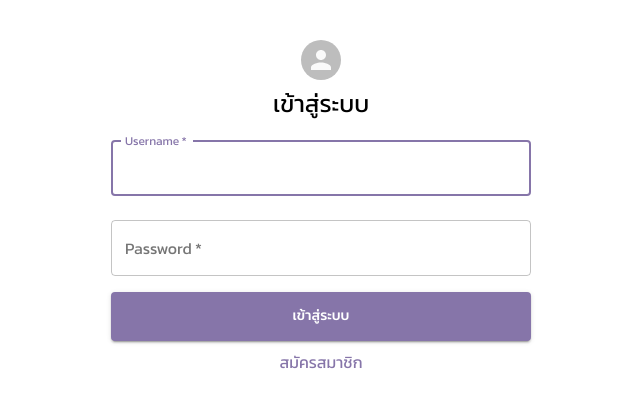
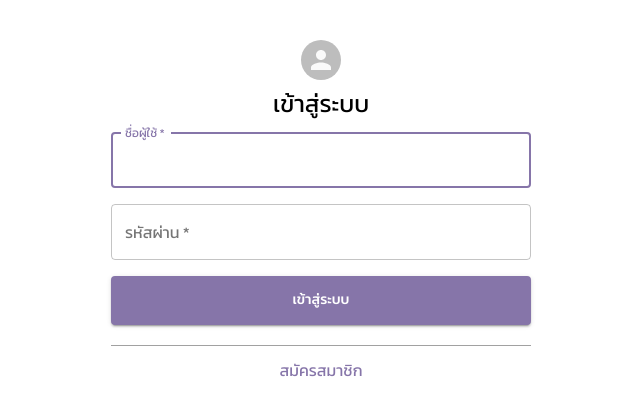
Before and after one commit to firstneverrest/React-todolist, a React (Create React App) app in the folder react-todolist/: page / in a window 1280 px wide. Shown: the top 416 px of the page, without its empty margins (319-959 px from the left). Built offline with nearby package versions, Linux system fonts and the light colour scheme.

Commit message:
create login page

```diff
--- a/react-todolist/src/components/LoginForm.tsx
+++ /dev/null
@@ -1,87 +0,0 @@
-import Container from '@material-ui/core/Container';
-import Typography from '@material-ui/core/Typography';
-import TextField from '@material-ui/core/TextField';
-import Box from '@material-ui/core/Box';
-import Button from '@material-ui/core/Button';
-import Avatar from '@material-ui/core/Avatar';
-import Link from '@material-ui/core/Link';
-import Divider from '@material-ui/core/Divider';
-import { makeStyles } from '@material-ui/core/styles';
-
-const useStyles = makeStyles((theme) => ({
-  container: {
-    marginTop: theme.spacing(10),
-  },
-  padding: {
-    padding: theme.spacing(3, 0),
-  },
-  margin: {
-    margin: theme.spacing(2, 0),
-  },
-  paper: {
-    marginTop: theme.spacing(5, 0),
-    display: 'flex',
-    flexDirection: 'column',
-    alignItems: 'center',
-  },
-  line: {
-    width: '100%',
-    borderTop: '1px solid #ddd',
-  },
-}));
-
-const LoginForm = () => {
-  const classes = useStyles();
-
-  return (
-    <Container component="main" maxWidth="xs" className={classes.container}>
-      <div className={classes.paper}>
-        <Avatar></Avatar>
-        <Typography component="h1" variant="h5" align="center">
-          <Box mt={2} mb={1}>
-            เข้าสู่ระบบ
-          </Box>
-        </Typography>
-        <form>
-          <TextField
-            variant="outlined"
-            margin="normal"
-            required
-            fullWidth
-            id="username"
-            label="Username"
-            name="username"
-            autoComplete="username"
-            autoFocus
-          />
-          <TextField
-            variant="outlined"
-            margin="normal"
-            required
-            fullWidth
-            type="password"
-            id="password"
-            label="Password"
-            name="password"
-            autoComplete="password"
-          />
-          <Button
-            variant="contained"
-            color="primary"
-            className={`${classes.padding} ${classes.margin}`}
-            fullWidth
-          >
-            เข้าสู่ระบบ
-          </Button>
-        </form>
-
-        <Divider />
-        <Link href="#" color="primary" variant="body1">
-          สมัครสมาชิก
-        </Link>
-      </div>
-    </Container>
-  );
-};
-
-export default LoginForm;
--- /dev/null
+++ b/react-todolist/src/components/SubmitButton.tsx
@@ -0,0 +1,28 @@
+import React from 'react';
+
+// material ui component
+import Button from '@material-ui/core/Button';
+import { makeStyles } from '@material-ui/core/styles';
+
+const useStyles = makeStyles((theme) => ({
+  root: {
+    padding: theme.spacing(3, 0),
+    margin: theme.spacing(2, 0),
+  },
+}));
+
+const SubmitButton = () => {
+  const classes = useStyles();
+  return (
+    <Button
+      variant="contained"
+      color="primary"
+      className={classes.root}
+      fullWidth
+    >
+      เข้าสู่ระบบ
+    </Button>
+  );
+};
+
+export default SubmitButton;
--- a/react-todolist/src/pages/LoginPage.tsx
+++ b/react-todolist/src/pages/LoginPage.tsx
@@ -1,11 +1,78 @@
-import React from 'react';
-import LoginForm from 'components/LoginForm';
+// material ui components
+import Container from '@material-ui/core/Container';
+import Typography from '@material-ui/core/Typography';
+import TextField from '@material-ui/core/TextField';
+import Box from '@material-ui/core/Box';
+import Avatar from '@material-ui/core/Avatar';
+import Link from '@material-ui/core/Link';
+import Divider from '@material-ui/core/Divider';
+import { makeStyles } from '@material-ui/core/styles';
+
+// custom color
+import colors from 'styles/colors';
+
+// custom component
+import SubmitButton from 'components/SubmitButton';
+
+const useStyles = makeStyles((theme) => ({
+  container: {
+    marginTop: theme.spacing(10),
+    display: 'flex',
+    flexDirection: 'column',
+    alignItems: 'center',
+  },
+  divider: {
+    width: '100%',
+    height: '1px',
+    margin: theme.spacing(3, 0),
+    backgroundColor: colors.lightGrey,
+  },
+  textField: {
+    margin: theme.spacing(2, 0),
+  },
+}));
 
 const LoginPage = () => {
+  const classes = useStyles();
+
   return (
-    <>
-      <LoginForm />
-    </>
+    <Container component="main" maxWidth="xs" className={classes.container}>
+      <Avatar></Avatar>
+      <Typography component="h1" variant="h5" align="center">
+        <Box mt={2} mb={1}>
+          เข้าสู่ระบบ
+        </Box>
+      </Typography>
+      <form>
+        <TextField
+          variant="outlined"
+          required
+          fullWidth
+          className={classes.textField}
+          id="username"
+          label="ชื่อผู้ใช้"
+          name="username"
+          autoComplete="username"
+          autoFocus
+        />
+        <TextField
+          variant="outlined"
+          required
+          fullWidth
+          className={classes.textField}
+          type="password"
+          id="password"
+          label="รหัสผ่าน"
+          name="password"
+          autoComplete="password"
+        />
+        <SubmitButton />
+      </form>
+      <Divider className={classes.divider} />
+      <Link href="#" color="primary" variant="body1">
+        สมัครสมาชิก
+      </Link>
+    </Container>
   );
 };
 
```
